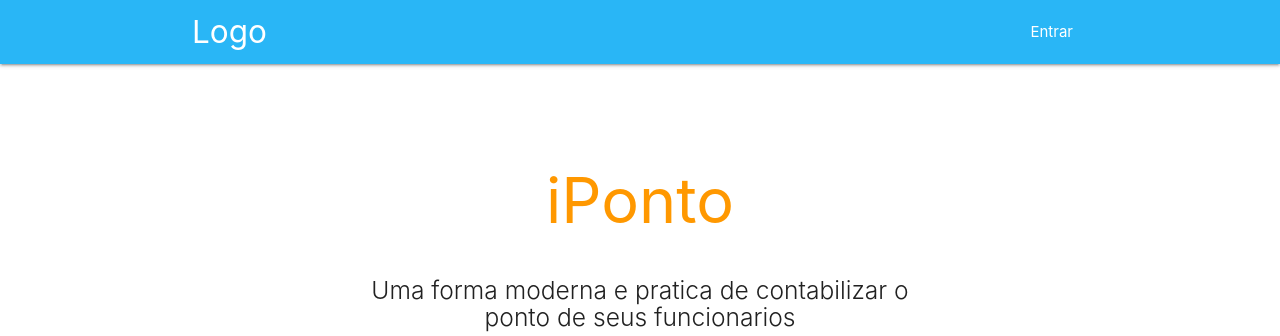
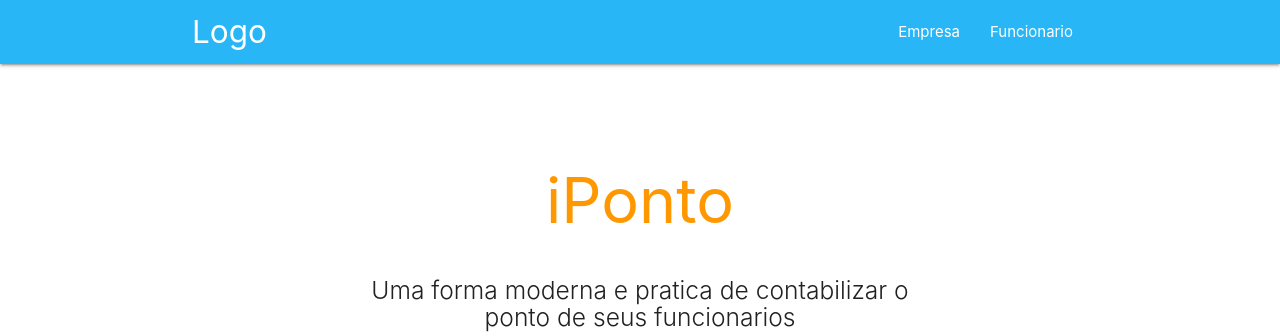
Before and after one commit to victorverdoodt/IPontoApp, a Flask app: page / in a window 1280 px wide. Shown: the top 336 px of the page. Run offline with Flask 2, Linux system fonts and the light colour scheme; some libraries are stand-ins or nearby versions.

Commit message:
Implementado o login de funcionario criado pelo gabriel

```diff
--- a/app/models/cargo.py
+++ b/app/models/cargo.py
@@ -12,20 +12,22 @@ class Cargo(db.Model):
     hora_almoco = db.Column(db.Time)
     hora_saida = db.Column(db.Time)
     data_criacao = db.Column(db.DateTime, default=datetime.datetime.now())
+    id_status = db.Column(db.Integer)
     empresas = db.relationship('Empresa', back_populates='cargos')
 
-    def __init__(self, titulo, descricao, id_empresa, hora_entrada, hora_almoco, hora_saida):
+    def __init__(self, titulo, descricao, id_empresa, hora_entrada, hora_almoco, hora_saida, id_status):
         self.titulo = titulo
         self.descricao = descricao
         self.id_empresa = id_empresa
         self.hora_entrada = hora_entrada
         self.hora_almoco = hora_almoco
         self.hora_saida = hora_saida
+        self.id_status = id_status
 
 
 class CargoSchema(ma.Schema):
     class Meta:
-        fields = ('id_cargo', 'titulo', 'descricao', 'id_empresa', 'hora_entrada', 'hora_almoco', 'hora_saida', 'data_criacao')
+        fields = ('id_cargo', 'titulo', 'descricao', 'id_empresa', 'hora_entrada', 'hora_almoco', 'hora_saida', 'data_criacao', 'id_status')
 
 
 cargo_schema = CargoSchema()
--- a/app/models/funcionario.py
+++ b/app/models/funcionario.py
@@ -12,22 +12,24 @@ class Funcionario(db.Model):
     id_cargo = db.Column(db.Integer, db.ForeignKey('cargo.id_cargo'), nullable=False)
     id_empresa = db.Column(db.Integer, db.ForeignKey('empresa.id_empresa'), nullable=False)
     data_criacao = db.Column(db.DateTime, default=datetime.datetime.now())
+    id_status = db.Column(db.Integer)
     empresas = db.relationship('Empresa', back_populates='funcionarios')
     cargo = db.relationship('Cargo', backref='funcionarios', lazy=True)
     funcionario_ponto = db.relationship('Funcionario_ponto', backref='funcionario', lazy=True)
 
-    def __init__(self, nome, cpf, senha, email, id_cargo, id_empresa):
+    def __init__(self, nome, cpf, senha, email, id_cargo, id_empresa, id_status):
         self.nome = nome
         self.cpf = cpf
         self.email = email
         self.senha = senha
         self.id_cargo = id_cargo
         self.id_empresa = id_empresa
+        self.id_status = id_status
 
 
 class FuncionarioSchema(ma.Schema):
     class Meta:
-        fields = ('id_funcionario', 'nome', 'cpf', 'email','senha', 'id_cargo', 'id_empresa', 'data_criacao')
+        fields = ('id_funcionario', 'nome', 'cpf', 'email','senha', 'id_cargo', 'id_empresa', 'data_criacao', 'id_status')
 
 
 funcionario_schema = FuncionarioSchema()
--- a/app/routes.py
+++ b/app/routes.py
@@ -5,6 +5,7 @@ from .Helpers import elasticemail
 from .views import empresa, helper, funcionario, funcionario_ponto, cargo
 from .forms.cadastro_empresa import EmpresaCadastro
 from .forms.login_empresa import EmpresaLogin
+from .forms.login_funcionario import FuncionarioLogin
 from .forms.cadastro_funcionario import FuncionarioCadastro
 from .forms.cadastro_cargo import CargoCadastro
 import datetime
@@ -46,9 +47,18 @@ def registro_empresa():
 def authenticate():
     form = EmpresaLogin()
     if request.method == 'POST':
-        return helper.auth(form)
+        return helper.auth(form, True)
 
     return render_template('login_empresa.html', form=form, error=None, logado=helper.token_validate(request))
+
+
+@app.route('/loginfuncionario', methods=['POST', 'GET'])
+def authenticatef():
+    form = FuncionarioLogin()
+    if request.method == 'POST':
+        return helper.auth(form, False)
+
+    return render_template('login_funcionario.html', form=form, error=None, logado=helper.token_validate(request))
 
 
 @app.route('/logout', methods=['GET'])
@@ -74,120 +84,147 @@ def cadastro_ponto(current_user, id):
 @app.route('/ponto/<id>/relatorio', methods=['GET'])
 @helper.token_required
 def relatorio_ponto(current_user, id):
-    ret = funcionario_ponto.funcionario_ponto_relatorio(current_user.id_empresa, id)
-    if ret:
-        column_names = ['id_funcionario', 'nome', 'data_criacao']
-        return excel.make_response_from_query_sets(ret, column_names, "xlsx", file_name="relatorio" + str(id))
-    return redirect('/funcionarios')
+    if current_user[1] == 0:
+        ret = funcionario_ponto.funcionario_ponto_relatorio(current_user[0].id_empresa, id)
+        if ret:
+            column_names = ['id_funcionario', 'nome', 'data_criacao']
+            return excel.make_response_from_query_sets(ret, column_names, "xlsx", file_name="relatorio" + str(id))
+        return redirect('/funcionarios')
+
+    return redirect('/detalhes')
 
 
 @app.route('/empresa', methods=['GET'])
 @helper.token_required
 def detalhe_empresa(current_user):
-    return render_template('detalhe_empresa.html', logado=helper.token_validate(request),
-                           fCount=funcionario.count_funcionario_by_id_empresa(current_user.id_empresa),
-                           cCount=cargo.count_cargo_by_id_empresa(current_user.id_empresa), nome=current_user.nome)
+    if current_user[1] == 0:
+        return render_template('detalhe_empresa.html', logado=helper.token_validate(request),
+                               fCount=funcionario.count_funcionario_by_id_empresa(current_user[0].id_empresa),
+                               cCount=cargo.count_cargo_by_id_empresa(current_user[0].id_empresa),
+                               nome=current_user[0].nome)
+
+    return redirect('/detalhes')
 
 
 @app.route('/funcionarios', methods=['GET'])
 @helper.token_required
 def detalhe_funcionario(current_user):
-    logado = helper.token_validate(request)
-    users = funcionario.funcionarios_by_empresa(current_user.id_empresa)
-    return render_template('detalhe_funcionario.html', users=users, logado=logado)
+    if current_user[1] == 0:
+        logado = helper.token_validate(request)
+        users = funcionario.funcionarios_by_empresa(current_user[0].id_empresa)
+        return render_template('detalhe_funcionario.html', users=users, logado=logado)
+
+    return redirect('/detalhes')
 
 
 @app.route('/funcionario', methods=['GET', 'POST'])
 @helper.token_required
 def registro_funcionario(current_user):
-    logado = helper.token_validate(request)
-    form = FuncionarioCadastro()
-    countries_list = [(i.id_cargo, i.titulo) for i in cargo.cargo_by_id_empresa(current_user.id_empresa)]
-    form.idCargo.choices = countries_list
-    if request.method == 'POST':
-        return funcionario.post_funcionario(form, current_user.id_empresa)
+    if current_user[1] == 0:
+        logado = helper.token_validate(request)
+        form = FuncionarioCadastro()
+        countries_list = [(i.id_cargo, i.titulo) for i in cargo.cargo_by_id_empresa(current_user[0].id_empresa)]
+        form.idCargo.choices = countries_list
+        if request.method == 'POST':
+            return funcionario.post_funcionario(form, current_user[0].id_empresa)
 
-    return render_template('registro_funcionario.html', form=form, error=None, logado=logado)
+        return render_template('registro_funcionario.html', form=form, error=None, logado=logado)
+
+    return redirect('/detalhes')
 
 
 @app.route('/cargos', methods=['GET'])
 @helper.token_required
 def detalhe_cargo(current_user):
-    logado = helper.token_validate(request)
-    users = cargo.cargo_by_id_empresa(current_user.id_empresa)
-    return render_template('detalhe_cargo.html', users=users, logado=logado)
+    if current_user[1] == 0:
+        logado = helper.token_validate(request)
+        users = cargo.cargo_by_id_empresa(current_user[0].id_empresa)
+        return render_template('detalhe_cargo.html', users=users, logado=logado)
+
+    return redirect('/detalhes')
 
 
 @app.route('/cargo', methods=['GET', 'POST'])
 @helper.token_required
 def registro_cargo(current_user):
-    logado = helper.token_validate(request)
-    form = CargoCadastro()
-    if request.method == 'POST':
-        return cargo.post_cargo(form, current_user.id_empresa)
+    if current_user[1] == 0:
+        logado = helper.token_validate(request)
+        form = CargoCadastro()
+        if request.method == 'POST':
+            return cargo.post_cargo(form, current_user[0].id_empresa)
 
-    return render_template('registro_cargo.html', form=form, error=None, logado=logado)
+        return render_template('registro_cargo.html', form=form, error=None, logado=logado)
+    return redirect('/detalhes')
 
 
 @app.route('/create', methods=['GET', 'POST'])
 @helper.token_required
-def create():
-    if request.method == 'POST':
-        name = request.form['name'].replace(" ", "")
-        response = create_collection(name)
-        return response
-    else:
-        return jsonify({'message': 'Something went wrong'})
+def create(current_user):
+    if current_user[1] == 0:
+        if request.method == 'POST':
+            name = request.form['name'].replace(" ", "")
+            response = create_collection(name)
+            return response
+        else:
+            return jsonify({'message': 'Something went wrong'})
+
+    return redirect('/detalhes')
 
 
 @app.route('/upload', methods=['GET', 'POST'])
 @helper.token_required
 def upload_file(current_user):
-    if request.method == 'POST':
+    if current_user[1] == 0:
+        if request.method == 'POST':
 
-        file = request.form['file'].split(',')[1]
-        name = request.form['name'].replace(" ", "")
-        func = funcionario.funcionario_by_id(int(name))
-        if func and func.id_empresa == current_user.id_empresa:
-            r = upload_face(name=name, image=file)
-            data = json.loads(r.get_data().decode("utf-8"))
-            if data['message'] == 'Face Uploaded!':
-                return render_template('registro_sucesso.html', logado=helper.token_validate(request), user=func.nome)
-            else:
-                return render_template('registro_erro.html', logado=helper.token_validate(request))
+            file = request.form['file'].split(',')[1]
+            name = request.form['name'].replace(" ", "")
+            func = funcionario.funcionario_by_id(int(name))
+            if func and func.id_empresa == current_user[0].id_empresa:
+                r = upload_face(name=name, image=file)
+                data = json.loads(r.get_data().decode("utf-8"))
+                if data['message'] == 'Face Uploaded!':
+                    return render_template('registro_sucesso.html', logado=helper.token_validate(request),
+                                           user=func.nome)
+                else:
+                    return render_template('registro_erro.html', logado=helper.token_validate(request))
 
-        return render_template('registro_erro.html', logado=helper.token_validate(request))
-    else:
-        return render_template('registro_erro.html', logado=helper.token_validate(request))
+            return render_template('registro_erro.html', logado=helper.token_validate(request))
+        else:
+            return render_template('registro_erro.html', logado=helper.token_validate(request))
+    return redirect('/detalhes')
 
 
 @app.route('/compare', methods=['GET', 'POST'])
 @helper.token_required
 def compare_image(current_user):
-    if request.method == 'POST':
+    if current_user[1] == 0:
+        if request.method == 'POST':
 
-        file = request.form['file'].split(',')[1]
+            file = request.form['file'].split(',')[1]
 
-        response = facial_recognition(image=file)
-        data = json.loads(response.get_data().decode("utf-8"))
-        if data['message'] == 'Face Found!':
-            if int(data['confidence']) < 90:
+            response = facial_recognition(image=file)
+            data = json.loads(response.get_data().decode("utf-8"))
+            if data['message'] == 'Face Found!':
+                if int(data['confidence']) < 90:
+                    return render_template('ponto_erro.html', logado=helper.token_validate(request))
+                else:
+                    func = funcionario.funcionario_by_id(int(data['id']))
+                    if func and func.id_empresa == current_user[0].id_empresa:
+                        funcionario_ponto.create_funcionario_ponto(func.id_funcionario, current_user[0].id_empresa)
+                        # send simple email to one recipient
+                        r = elasticemail.send(
+                            func.email,
+                            "Registro de ponto",
+                            func.nome + ", Seu ponto foi registrado as " + str(datetime.datetime.now())
+                        )
+                        return render_template('ponto_sucesso.html',
+                                               user=func.nome,
+                                               data=datetime.datetime.now(),
+                                               logado=helper.token_validate(request))
+            else:
                 return render_template('ponto_erro.html', logado=helper.token_validate(request))
-            else:
-                func = funcionario.funcionario_by_id(int(data['id']))
-                if func and func.id_empresa == current_user.id_empresa:
-                    funcionario_ponto.create_funcionario_ponto(func.id_funcionario, current_user.id_empresa)
-                    # send simple email to one recipient
-                    r = elasticemail.send(
-                        func.email,
-                        "Registro de ponto",
-                        func.nome + ", Seu ponto foi registrado as " + str(datetime.datetime.now())
-                    )
-                    return render_template('ponto_sucesso.html',
-                                           user=func.nome,
-                                           data=datetime.datetime.now(),
-                                           logado=helper.token_validate(request))
         else:
             return render_template('ponto_erro.html', logado=helper.token_validate(request))
-    else:
-        return render_template('ponto_erro.html', logado=helper.token_validate(request))
+
+    return redirect('/detalhes')
--- a/app/templates/layout.html
+++ b/app/templates/layout.html
@@ -20,22 +20,34 @@
             <nav class="light-blue lighten-1" role="navigation" style="z-index: 1;">
                 <div class="nav-wrapper container"><a id="logo-container" href="./" class="brand-logo">Logo</a>
                     <ul class="right hide-on-med-and-down">
-                        {% if logado %}
+                        {% if logado[0] %}
+                            {% if logado[1] == 0 %}
                                 <li><a href="/empresa">Empresa</a></li>
                                 <li><a href="/ponto">Ponto</a></li>
                                 <li><a href="/logout">Sair</a></li>
                             {% else %}
-                         <li><a href="/login">Entrar</a></li>
+                                <li><a href="/detalhes">Empresa</a></li>
+                                <li><a href="/logout">Sair</a></li>
+                            {% endif %}
+                        {% else %}
+                        <li><a href="/login">Empresa</a></li>
+                        <li><a href="/loginfuncionario">Funcionario</a></li>
                         {% endif %}
                     </ul>
 
                     <ul id="nav-mobile" class="sidenav">
-                        {% if logado %}
+                         {% if logado[0] %}
+                            {% if logado[1] == 0 %}
                                 <li><a href="/empresa">Empresa</a></li>
                                 <li><a href="/ponto">Ponto</a></li>
                                 <li><a href="/logout">Sair</a></li>
                             {% else %}
-                         <li><a href="/login">Entrar</a></li>
+                                <li><a href="/detalhes">Empresa</a></li>
+                                <li><a href="/logout">Sair</a></li>
+                            {% endif %}
+                        {% else %}
+                        <li><a href="/login">Empresa</a></li>
+                        <li><a href="/loginfuncionario">Funcionario</a></li>
                         {% endif %}
                     </ul>
                     <a href="#" data-target="nav-mobile" class="sidenav-trigger"><i class="material-icons">menu</i></a>
--- a/app/templates/login_funcionario.html
+++ b/app/templates/login_funcionario.html
@@ -10,7 +10,7 @@
             <span class="white-text"> {{error}} </span>
           </div>
         {% endif %}
-        <form method="POST" action="/login">
+        <form method="POST" action="/loginfuncionario">
             <fieldset class="form-field" style="border: 0; text-align: left;">
                 {{ form.cpf.label }}
                 {{ form.cpf }}
@@ -36,7 +36,6 @@
             <button class="btn waves-effect waves-light" type="submit" id="enviar" style="margin: 25px;">Entrar</button>
         </form>
     </div>
-    <p>Não tem uma conta?, <a href="/registrar">registre-se</a> agora.</p>
 </div>
 
 <script src="https://ajax.googleapis.com/ajax/libs/jquery/2.1.1/jquery.min.js"></script>
--- a/app/views/cargo.py
+++ b/app/views/cargo.py
@@ -20,7 +20,7 @@ def cargo_by_id_empresa(id_empresa):
 
 
 def create_cargo(titulo, descricao, id_empresa, hora_entrada, hora_almoco, hora_saida):
-    cargo = Cargo(titulo, descricao, id_empresa, hora_entrada, hora_almoco, hora_saida)
+    cargo = Cargo(titulo, descricao, id_empresa, hora_entrada, hora_almoco, hora_saida, 1)
 
     try:
         db.session.add(cargo)
--- a/app/views/funcionario.py
+++ b/app/views/funcionario.py
@@ -29,7 +29,7 @@ def funcionarios_by_empresa(idEmpresa):
 
 
 def create_funcionario(nome, cpf, senha, email, id_cargo, id_empresa):
-    funcionario = Funcionario(nome, cpf, senha, email, id_cargo, id_empresa)
+    funcionario = Funcionario(nome, cpf, senha, email, id_cargo, id_empresa, 1)
     if funcionario:
         try:
             db.session.add(funcionario)
@@ -51,7 +51,8 @@ def post_funcionario(form, idEmpresa):
     if not cpf.validate(form.cpf.data):
         return render_template('registro_funcionario.html', form=form, error="CPF invalido")
 
-    funcionario = create_funcionario(form.nome.data, form.cpf.data, form.senha.data, form.email.data, form.idCargo.data, idEmpresa)
+    pass_hash = generate_password_hash(form.senha.data)
+    funcionario = create_funcionario(form.nome.data, form.cpf.data, pass_hash, form.email.data, form.idCargo.data, idEmpresa)
     if funcionario:
         return redirect('/funcionarios')
     else:
--- a/app/views/helper.py
+++ b/app/views/helper.py
@@ -3,6 +3,7 @@ from functools import wraps
 from app import app
 from flask import request, jsonify, render_template, make_response, redirect
 from .empresa import empresa_by_cnpj
+from .funcionario import funcionario_by_cpf
 import jwt
 from werkzeug.security import check_password_hash
 
@@ -15,12 +16,21 @@ def token_required(f):
             return redirect("/login")
         try:
             data = jwt.decode(token, app.config['SECRET_KEY'], algorithms=['HS256'])
-            current_user = empresa_by_cnpj(cnpj=data['username'])
+            role = int(data['role'])
+            current_user = None
+            if role == 0:
+                current_user = empresa_by_cnpj(cnpj=data['username'])
+            elif role == 1:
+                current_user = funcionario_by_cpf(cpf=data['username'])
+                if current_user.id_status == 0:
+                    current_user = None
+
             if not current_user:
                 return redirect("/login")
         except:
             return redirect("/login")
-        return f(current_user, *args, **kwargs)
+
+        return f((current_user, role), *args, **kwargs)
 
     return decorated
 
@@ -30,25 +40,47 @@ def token_validate(request):
 
     try:
         data = jwt.decode(token, app.config['SECRET_KEY'], algorithms=['HS256'])
-        current_user = empresa_by_cnpj(cnpj=data['username'])
+        if int(data['role']) == 0:
+            current_user = empresa_by_cnpj(cnpj=data['username'])
+        else:
+            current_user = funcionario_by_cpf(cpf=data['username'])
+            if current_user.id_status == 0:
+                current_user = None
+
         if current_user:
-            return True
+            return (True, int(data['role']))
     except:
         return None
 
     return None
 
 
-def auth(form):
-    user = empresa_by_cnpj(form.cnpj.data)
-    if not user:
-        return render_template('login_empresa.html', form=form, error="user not found")
+def auth(form, empresa):
+    if empresa:
+        user = empresa_by_cnpj(form.cnpj.data)
+        if not user:
+            return render_template('login_empresa.html', form=form, error="user not found")
 
-    if user and check_password_hash(user.senha, form.senha.data):
-        token = jwt.encode({'username': user.cnpj, 'exp': datetime.datetime.now() + datetime.timedelta(hours=12)},
-                           app.config['SECRET_KEY'])
-        resp = make_response(redirect('/empresa'))
-        resp.set_cookie('token', token)
-        return resp
+        if user and check_password_hash(user.senha, form.senha.data):
+            token = jwt.encode(
+                {'username': user.cnpj, 'exp': datetime.datetime.now() + datetime.timedelta(hours=12), 'role': 0},
+                app.config['SECRET_KEY'])
+            resp = make_response(redirect('/empresa'))
+            resp.set_cookie('token', token)
+            return resp
 
-    return render_template('login_empresa.html', form=form, error="'could not verify")
+        return render_template('login_empresa.html', form=form, error="'could not verify", logado=False)
+    else:
+        user = funcionario_by_cpf(form.cpf.data)
+        if not user:
+            return render_template('login_funcionario.html', form=form, error="user not found")
+
+        if user and check_password_hash(user.senha, form.senha.data):
+            token = jwt.encode(
+                {'username': user.cpf, 'exp': datetime.datetime.now() + datetime.timedelta(hours=12), 'role': 1},
+                app.config['SECRET_KEY'])
+            resp = make_response(redirect('/detalhes'))
+            resp.set_cookie('token', token)
+            return resp
+
+        return render_template('login_funcionario.html', form=form, error="'could not verify", logado=False)
```
Also changed, not shown: app/banco.sqlite. Lines whose indentation alone changed are shown as unchanged.
